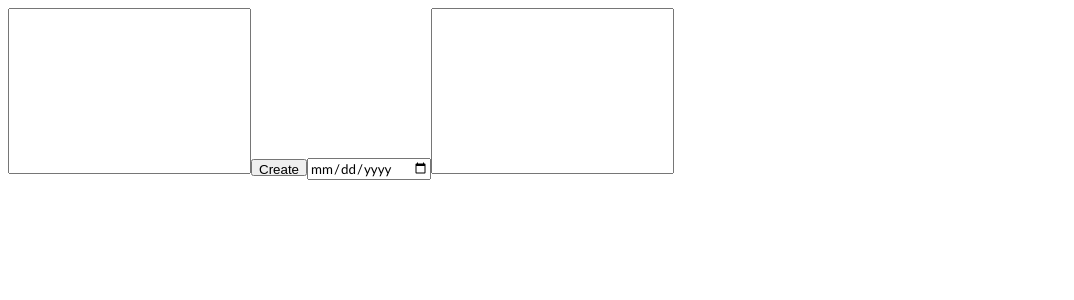
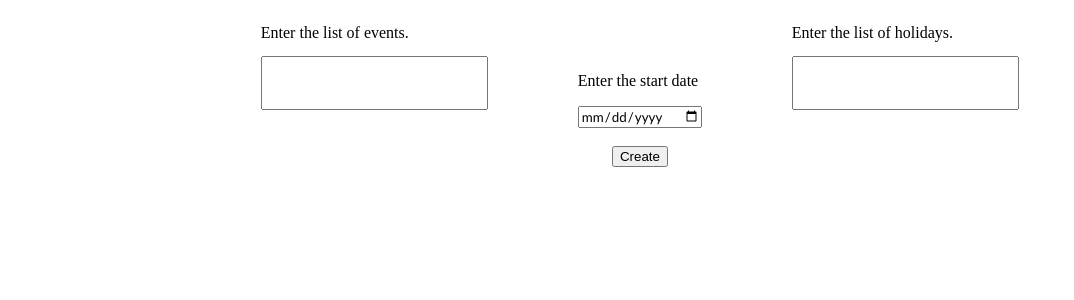
Before and after one commit to MatthewA-dev/CalendarCreator, a React (Create React App) app in the folder calendar/: page / in a window 1280 px wide. Shown: the top 300 px of the page, without its empty margins (0-1074 px from the left). Built offline with nearby package versions, Linux system fonts and the light colour scheme.

Commit message:
Styled + Groundwork for Download All Button
Download all button currently doesn't download a pdf, but I'm getting there

```diff
--- a/calendar/package.json
+++ b/calendar/package.json
@@ -7,6 +7,9 @@
     "@testing-library/jest-dom": "^5.16.0",
     "@testing-library/react": "^11.2.7",
     "@testing-library/user-event": "^12.8.3",
+    "html2canvas": "^1.3.3",
+    "jspdf": "^2.4.0",
+    "pdf-lib": "^1.17.1",
     "react": "^17.0.2",
     "react-dom": "^17.0.2",
     "react-redux": "^7.2.6",
--- a/calendar/src/App.css
+++ b/calendar/src/App.css
@@ -1,5 +1,6 @@
+/* calendar css */
 .app {
-  display: grid;
+  width: 100%;
 }
 
 .dayWeek {
@@ -7,38 +8,91 @@
   text-align: center;
 }
 
+.allMonths {
+  width: 80%;
+  margin: auto;
+}
+
 .month {
+  table-layout: fixed;
   border: 1px solid black;
+  width: 100%;
 }
 
 .week {
   border: 1px solid black;
 }
 
+.day {
+  display: grid;
+  grid-template-columns: 1fr 2em;
+  grid-template-rows: 1fr 2em;
+}
+
+.daycont {
+  grid-row-start: 2;
+  grid-column: span 2;
+  text-align: center;
+}
+
 .dayCell {
   border: 1px solid black;
-  width: 200px;
   height: 150px;
   vertical-align: top;
+  text-overflow: ellipsis;
+  overflow-wrap: anywhere;
 }
 
 .daynum {
+  grid-row-start: 1;
+  grid-column-start: 2;
 }
+
+#downloadPDF {
+  margin: auto;
+  margin-bottom: 1%;
+  display: block;
+}
+
+/* INPUT STYLINGS */
+
 #classInput {
   font-family: "Calibri";
   resize: none;
+  grid-row-start: 2;
 }
+
 #invalidDatesInput {
   font-family: "Calibri";
   resize: none;
+  grid-row-start: 2;
 }
+
 #startDate {
   font-family: "Calibri";
   flex: 0 0 1;
+  margin: auto;
+  display: block;
 }
+
 #createCalendar {
   max-height: 10%;
   height: 10%;
+  margin: auto;
+  display: block;
 }
+
+#middle {
+  grid-column-start: 2;
+  grid-row-start: 2;
+  margin: auto;
+}
+
 .input {
+  display: grid;
+  width: 60%;
+  height: 30%;
+  grid-template-columns: 30% 1fr 30%;
+  grid-template-rows: 3em 25%;
+  margin: auto;
 }
--- a/calendar/src/App.js
+++ b/calendar/src/App.js
@@ -2,6 +2,49 @@ import "./App.css";
 import React from "react";
 import { useSelector, useDispatch } from "react-redux";
 import { setClassInput, setInvalidInput, setStartDate } from "./input";
+import { jsPDF } from "jspdf";
+import { PDFDocument } from "pdf-lib";
+
+async function mergePDF(pdfs) {
+  var doc = await PDFDocument.create();
+
+  for (let index = 0; index < pdfs.length; index++) {
+    const element = await PDFDocument.load(pdfs[index]);
+    for (let pageIndex = 0; pageIndex < element.getPageCount; pageIndex++) {
+      doc.addPage(element.getPage(pageIndex));
+    }
+  }
+  return doc;
+}
+
+async function DownloadPDF() {
+  var margin = 10;
+  var months = document.getElementsByClassName("month");
+  var docs = [];
+  for (let index = 1; index < months.length; index++) {
+    var doc = new jsPDF("l", "px", [months[index].clientWidth + margin * 2, months[index].clientHeight + margin * 2.3]);
+    doc.html(months[index], { x: 0, y: 0, margin: margin });
+    docs.push(doc.output("arraybuffer"));
+  }
+  var mergedPDF = await mergePDF(docs);
+  mergedPDF = await mergedPDF.saveAsBase64({ dataUri: true });
+  window.open(mergedPDF);
+  //mergedPDF.save();
+  // //var doc = new jsPDF("l", "px", [months[0].clientWidth + margin * 2, months[0].clientHeight + margin * 2.3]);
+  // // add all pages for
+  // for (let index = 1; index < months.length; index++) {
+  //   console.log(index);
+  //   doc = doc.addPage([months[index].clientWidth + margin * 2, months[index].clientHeight + margin * 2.3], "l");
+  // }
+  // // await doc.html(months[1], { x: 0, y: 830, margin: 10 });
+  // // await doc.html(months[0], { x: 0, y: 0, margin: 10 });
+  // var height = 0;
+  // for (let index = 0; index < months.length; index++) {
+  //   await doc.html(months[index], { x: 0, y: height, margin: margin });
+  //   height += months[index].clientHeight + margin * 2.3;
+  // }
+  // doc.output("dataurlnewwindow");
+}
 
 function Input(props) {
   const dispatch = useDispatch();
@@ -10,11 +53,17 @@ function Input(props) {
   let sInput = useSelector((state) => state.input.startDate);
   return (
     <div className="input">
+      <p style={{ gridRowStart: 1, gridColumnStart: 1 }}>Enter the list of events.</p>
       <textarea name="" id="classInput" cols="30" rows="10" onChange={(event) => dispatch(setClassInput(event.target.value))}></textarea>
-      <button id="createCalendar" onClick={() => props.update(cInput, iInput, sInput)}>
-        Create
-      </button>
-      <input type="date" name="" id="startDate" onChange={(event) => dispatch(setStartDate(event.target.value))}></input>
+      <div id="middle">
+        <p style={{ display: "block" }}>Enter the start date</p>
+        <input type="date" name="" id="startDate" onChange={(event) => dispatch(setStartDate(event.target.value))}></input>
+        <br />
+        <button id="createCalendar" onClick={() => props.update(cInput, iInput, sInput)}>
+          Create
+        </button>
+      </div>
+      <p style={{ gridRowStart: 1, gridColumnStart: 3 }}>Enter the list of holidays.</p>
       <textarea name="" id="invalidDatesInput" cols="30" rows="10" onChange={(event) => dispatch(setInvalidInput(event.target.value))}></textarea>
     </div>
   );
@@ -131,7 +180,7 @@ function Calendar(props) {
           // Append blank days at currentday of month
           if (currentday.getDate() === 1) {
             for (var x = 0; x < currentday.getDay(); x++) {
-              week.push(<td className="day" key={x}></td>);
+              week.push(<td className="dayCell" style={{ border: "0px solid black" }} key={x}></td>);
             }
             daynum = currentday.getDay();
           }
@@ -150,7 +199,7 @@ function Calendar(props) {
             <td className="dayCell" key={daynum}>
               <div className="day">
                 <p className="daynum">{currentday.getDate()}</p>
-                {daycont}
+                <div className="daycont">{daycont}</div>
               </div>
             </td>
           );
@@ -191,7 +240,18 @@ function Calendar(props) {
       STARTDATE.setMonth(STARTDATE.getMonth() + 1);
       months.push(month);
     }
-    return <div>{months}</div>;
+    if (months === []) {
+      return <div></div>;
+    }
+    // add button to download all calendars as pdf
+    return (
+      <div className="allMonths">
+        <button id="downloadPDF" onClick={DownloadPDF}>
+          Download All as PDF
+        </button>
+        {months}
+      </div>
+    );
   } catch (err) {
     throw err;
     return <div>Invalid Input</div>;
@@ -218,6 +278,7 @@ class App extends React.Component {
     return (
       <div className="app">
         <Input update={this.updateState.bind(this)} />
+        <br />
         <Calendar class={this.state.class} invalid={this.state.invalid} start={this.state.start} />
       </div>
     );
```
Also changed, not shown: 2 other files (tests, documents, lock files or other folders).
